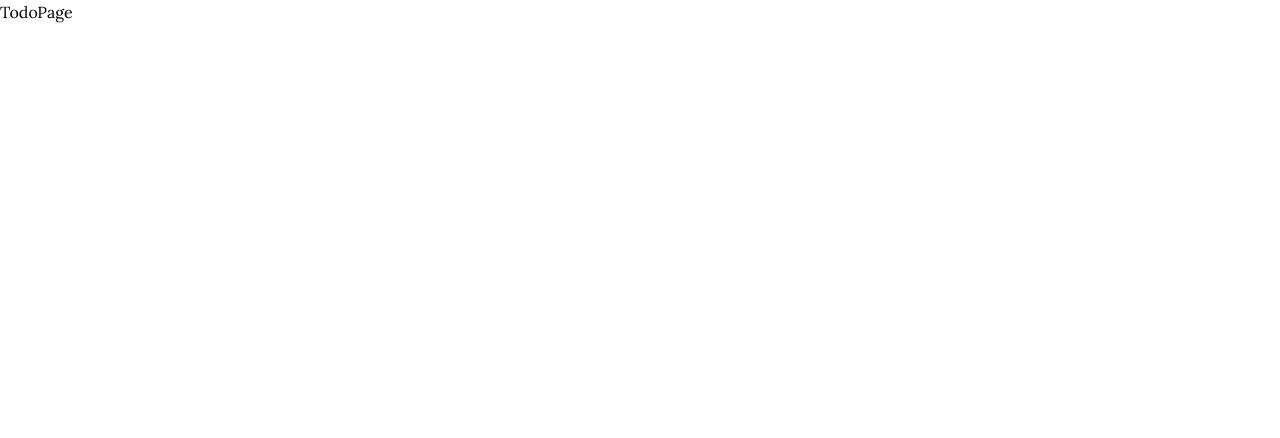
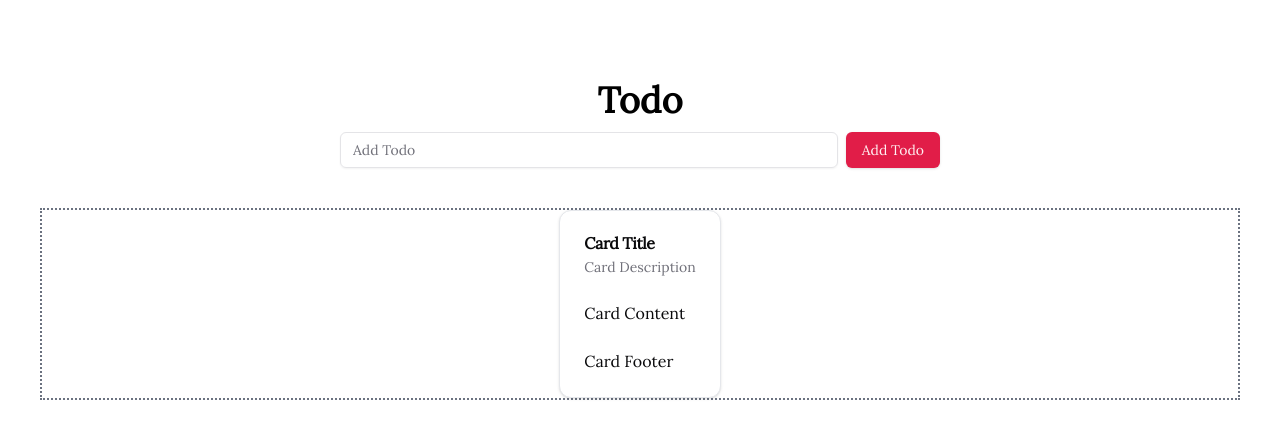
Before and after one commit to StarDust130/MindFuel, a Next.js app in the folder client/: page /todo in a window 1280 px wide. Shown: the top 438 px of the page. Built offline with nearby package versions, Linux system fonts and the light colour scheme.

Commit message:
Add TodoCard component and related files

```diff
--- /dev/null
+++ b/client/src/components/screens/todo/TodoCard.tsx
@@ -0,0 +1,29 @@
+
+import {
+  Card,
+  CardContent,
+  CardDescription,
+  CardFooter,
+  CardHeader,
+  CardTitle,
+} from "@/components/ui/card";
+
+const TodoCard = () => {
+  return (
+    <div>
+      <Card>
+        <CardHeader>
+          <CardTitle>Card Title</CardTitle>
+          <CardDescription>Card Description</CardDescription>
+        </CardHeader>
+        <CardContent>
+          <p>Card Content</p>
+        </CardContent>
+        <CardFooter>
+          <p>Card Footer</p>
+        </CardFooter>
+      </Card>
+    </div>
+  );
+}
+export default TodoCard
--- a/client/src/components/screens/todo/TodoPage.tsx
+++ b/client/src/components/screens/todo/TodoPage.tsx
@@ -1,7 +1,28 @@
+import { Button } from "@/components/ui/button"
+import { Input } from "@/components/ui/input"
+import TodoTable from "./TodoTable"
+
 
 const TodoPage = () => {
   return (
-    <div>TodoPage</div>
+    <>
+
+    <div className="flex flex-col py-20 items-center h-screen w-full px-10">
+
+        <h1 className="text-center text-4xl font-bold">Todo</h1>
+
+        <div className="flex justify-center items-center w-1/2 gap-2 mt-3">
+            <Input placeholder="Add Todo" />
+            <Button variant={"default"}>Add Todo</Button>
+        </div>
+        <TodoTable />
+
+
+
+
+    </div>
+
+    </>
   )
 }
 export default TodoPage
--- /dev/null
+++ b/client/src/components/screens/todo/TodoTable.tsx
@@ -0,0 +1,10 @@
+import TodoCard from "./TodoCard";
+
+const TodoTable = () => {
+  return (
+    <div className="w-full mt-10 flex justify-center items-center border-gray-500 border-2 border-dotted">
+      <TodoCard />
+    </div>
+  );
+}
+export default TodoTable
--- /dev/null
+++ b/client/src/components/ui/card.tsx
@@ -0,0 +1,76 @@
+import * as React from "react"
+
+import { cn } from "@/lib/utils"
+
+const Card = React.forwardRef<
+  HTMLDivElement,
+  React.HTMLAttributes<HTMLDivElement>
+>(({ className, ...props }, ref) => (
+  <div
+    ref={ref}
+    className={cn(
+      "rounded-xl border bg-card text-card-foreground shadow",
+      className
+    )}
+    {...props}
+  />
+))
+Card.displayName = "Card"
+
+const CardHeader = React.forwardRef<
+  HTMLDivElement,
+  React.HTMLAttributes<HTMLDivElement>
+>(({ className, ...props }, ref) => (
+  <div
+    ref={ref}
+    className={cn("flex flex-col space-y-1.5 p-6", className)}
+    {...props}
+  />
+))
+CardHeader.displayName = "CardHeader"
+
+const CardTitle = React.forwardRef<
+  HTMLParagraphElement,
+  React.HTMLAttributes<HTMLHeadingElement>
+>(({ className, ...props }, ref) => (
+  <h3
+    ref={ref}
+    className={cn("font-semibold leading-none tracking-tight", className)}
+    {...props}
+  />
+))
+CardTitle.displayName = "CardTitle"
+
+const CardDescription = React.forwardRef<
+  HTMLParagraphElement,
+  React.HTMLAttributes<HTMLParagraphElement>
+>(({ className, ...props }, ref) => (
+  <p
+    ref={ref}
+    className={cn("text-sm text-muted-foreground", className)}
+    {...props}
+  />
+))
+CardDescription.displayName = "CardDescription"
+
+const CardContent = React.forwardRef<
+  HTMLDivElement,
+  React.HTMLAttributes<HTMLDivElement>
+>(({ className, ...props }, ref) => (
+  <div ref={ref} className={cn("p-6 pt-0", className)} {...props} />
+))
+CardContent.displayName = "CardContent"
+
+const CardFooter = React.forwardRef<
+  HTMLDivElement,
+  React.HTMLAttributes<HTMLDivElement>
+>(({ className, ...props }, ref) => (
+  <div
+    ref={ref}
+    className={cn("flex items-center p-6 pt-0", className)}
+    {...props}
+  />
+))
+CardFooter.displayName = "CardFooter"
+
+export { Card, CardHeader, CardFooter, CardTitle, CardDescription, CardContent }
```
